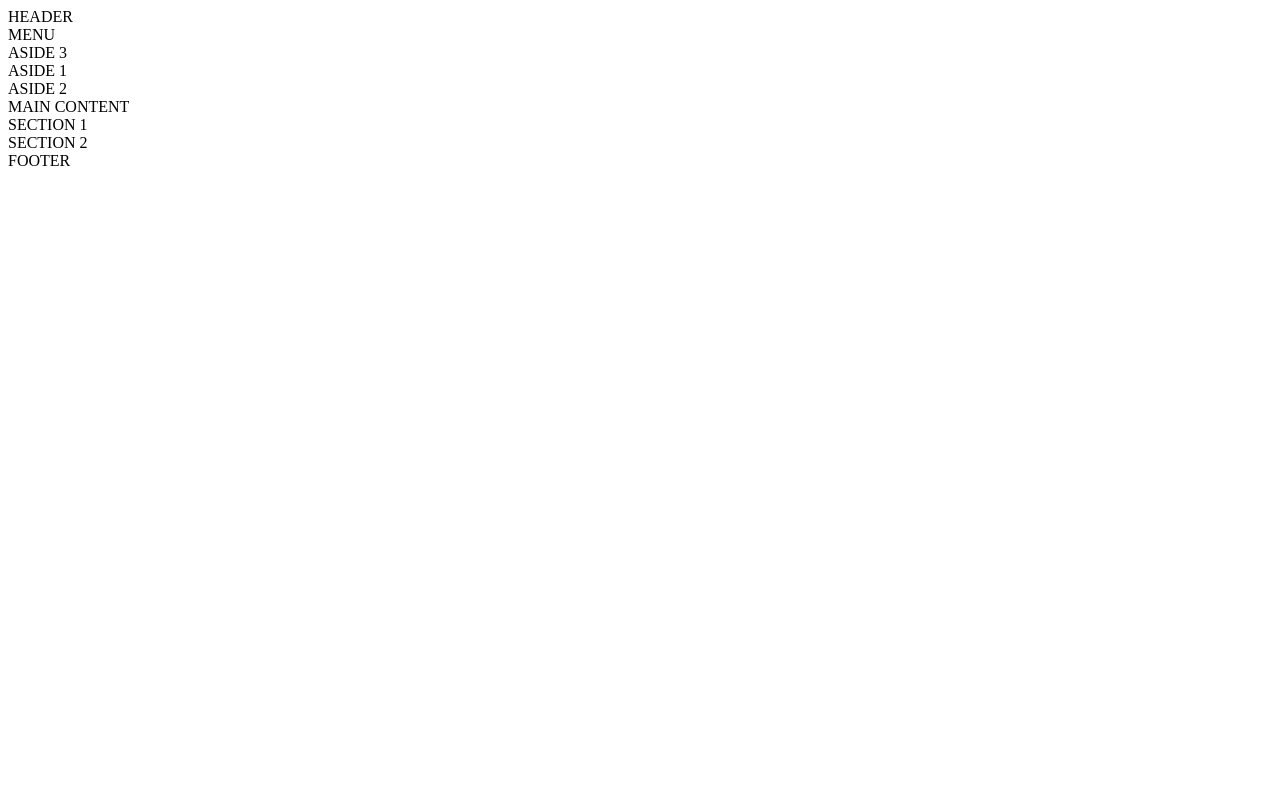
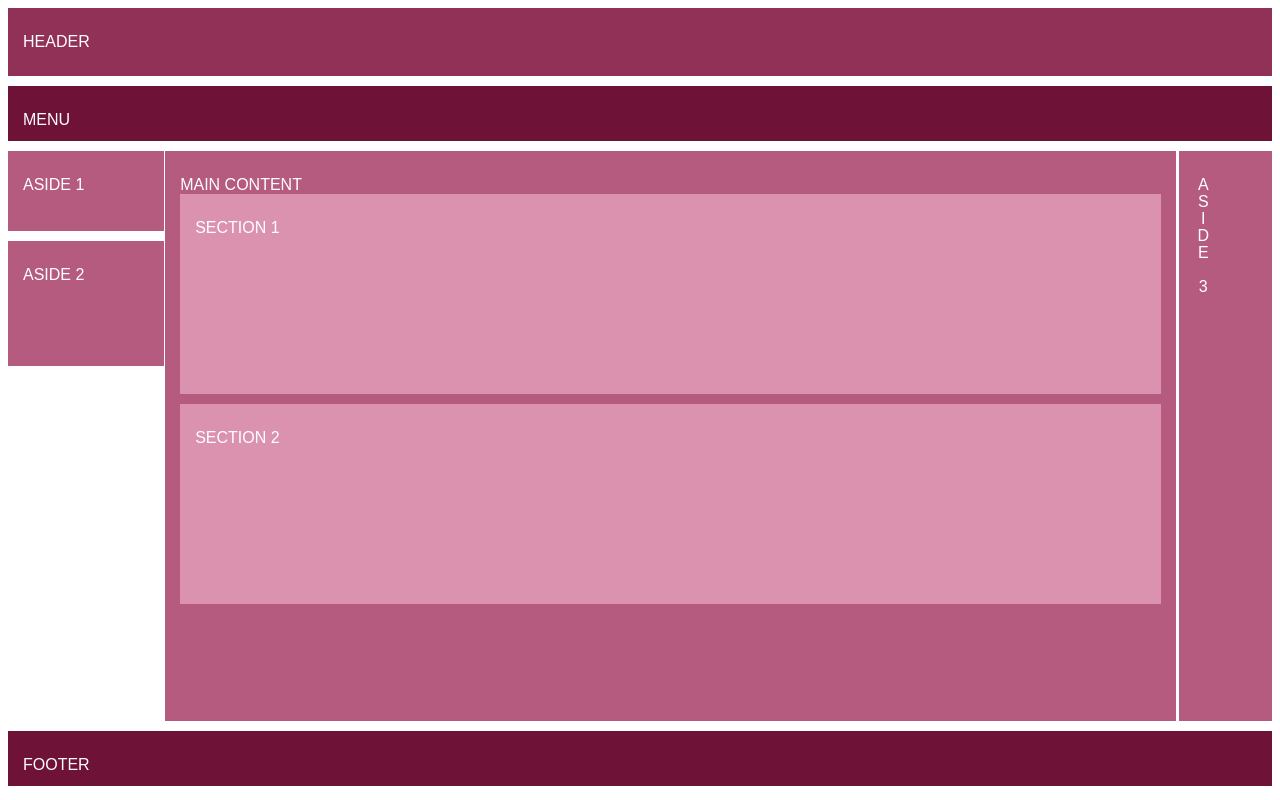
Before and after one commit to vsachenko/float, a plain HTML site: page index.html in a window 1280 px wide. Drawn offline with Linux system fonts and the light colour scheme.

Commit message:
Add files via upload

```diff
--- a/index.html
+++ b/index.html
@@ -4,7 +4,7 @@
 	<meta charset="UTF-8">
 	<meta http-equiv="X-UA-Compatible" content="IE=edge">
 	<meta name="viewport" content="width=device-width, initial-scale=1.0">
-	<link rel="stylesheet" href="/css/styel.css">
+	<link rel="stylesheet" href="style.css">
 	<title>Document</title>
 </head>
 <body>
--- /dev/null
+++ b/style.css
@@ -0,0 +1,64 @@
+body * {
+  padding: 25px 15px;
+  color: white;
+  font-family: Arial, sans-serif;
+}
+
+.header {
+  background: #913157;
+}
+.menu {
+  margin: 10px auto 10px;
+  background: #6e1237;
+  height: 5px;
+}
+.aside1 {
+  height: 30px;
+  width: 10%;
+  margin-bottom: 10px;
+  margin-top: -570px;
+  background: #b55b7f;
+}
+.aside2 {
+  height: 75px;
+  width: 10%;
+  margin-top: -480px;
+  background: #b55b7f;
+}
+.aside3 {
+  height: 520px;
+  width: 5%;
+  background: #b55b7f;
+  writing-mode: vertical-lr;
+  text-orientation: upright;
+}
+.main {
+  margin-left: calc(11.8% + 8px);
+  margin-right: calc(6.8% + 10px);
+  background: #b55b7f;
+  height: 65vh;
+}
+.section1 {
+  background: #db92af;
+  margin-bottom: 10px;
+  height: 150px;
+}
+.section2 {
+  background: #db92af;
+  height: 150px;
+}
+.left {
+  float: left;
+  clear: both;
+}
+.right {
+  float: right;
+}
+/* .clearfix {
+	clear: both;
+} */
+footer {
+  margin: 10px auto 10px;
+  background: #6e1237;
+  height: 5px;
+}
```
